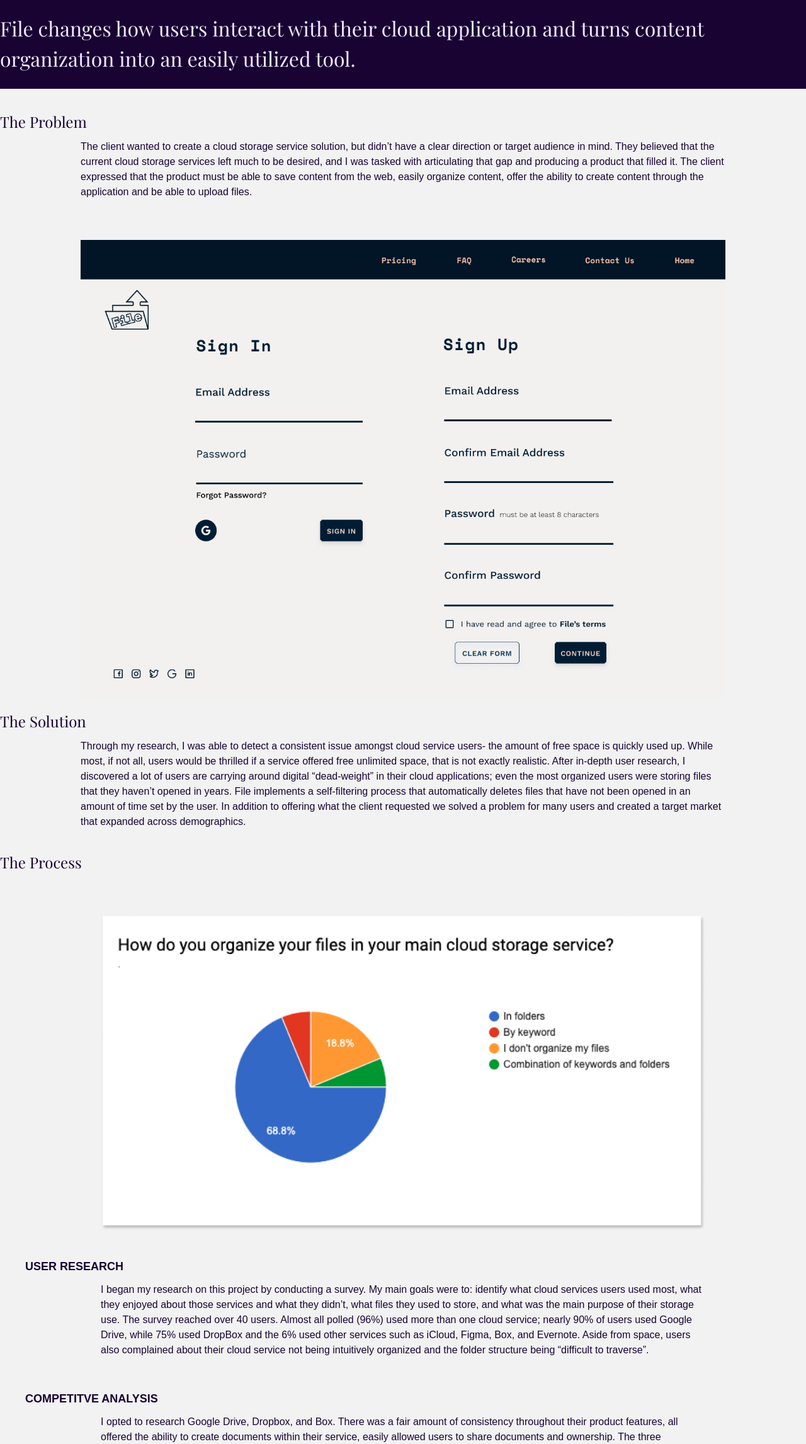
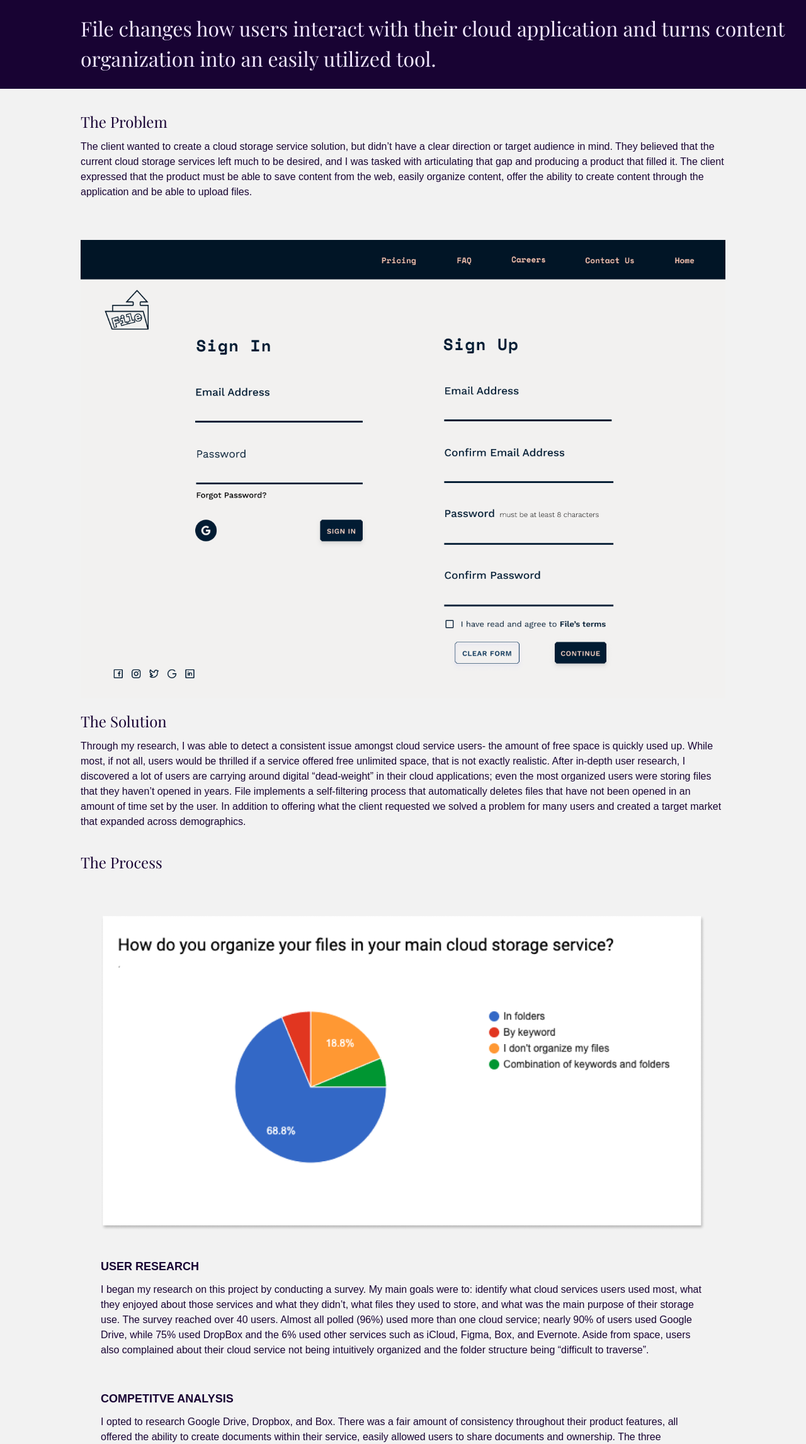
Before and after one commit to mirandaarianna/Portfolio, a plain HTML site: page project1.html in a window 1280 px wide. Shown: the part 267-2560 px from the top of the page at 63% size. Drawn offline with nearby package versions, Linux system fonts and the light colour scheme; a web font is replaced by a local one.

Commit message:
Update style.css

```diff
--- a/styles/style.css
+++ b/styles/style.css
@@ -84,6 +84,7 @@ p.resume_date {
 }
 
 .about_intro {
+  margin-left: 10%;
   padding-top: 4rem;
 
 }
@@ -177,11 +178,13 @@ div.desc {
   padding-bottom: 2.4rem;
 }
 h4 {
+  margin-left: 10%;
   padding-top: 2.4rem;
   padding-bottom: 1.6rem;
 }
 
 h3 {
+  margin-left: 10%;
   padding-bottom: 1.6rem;
 }
 
@@ -290,14 +293,17 @@ section {
 }
 .slogan_a {
   text-align: center;
-  padding: 6.4rem;
+
 }
 
 .summary {
   margin-left: auto;
   margin-right: auto;
   padding-top: 3.2rem;
+}
 
+h2.summary {
+  margin-left: 10%;
 }
 .title {
   margin-left: 10%;
```
